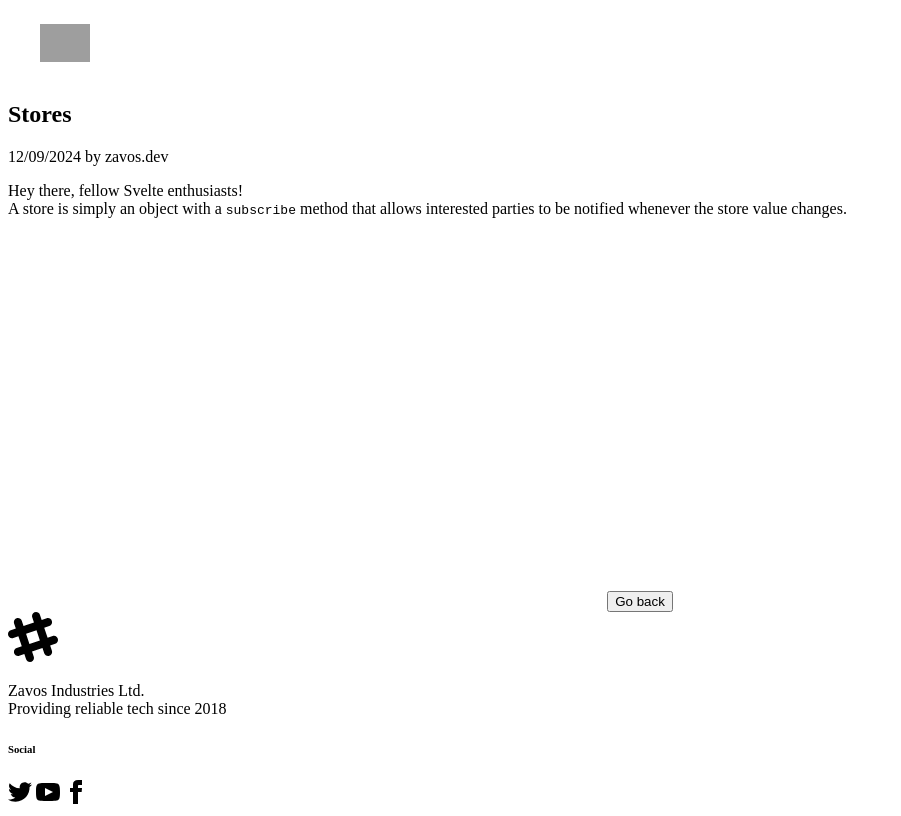
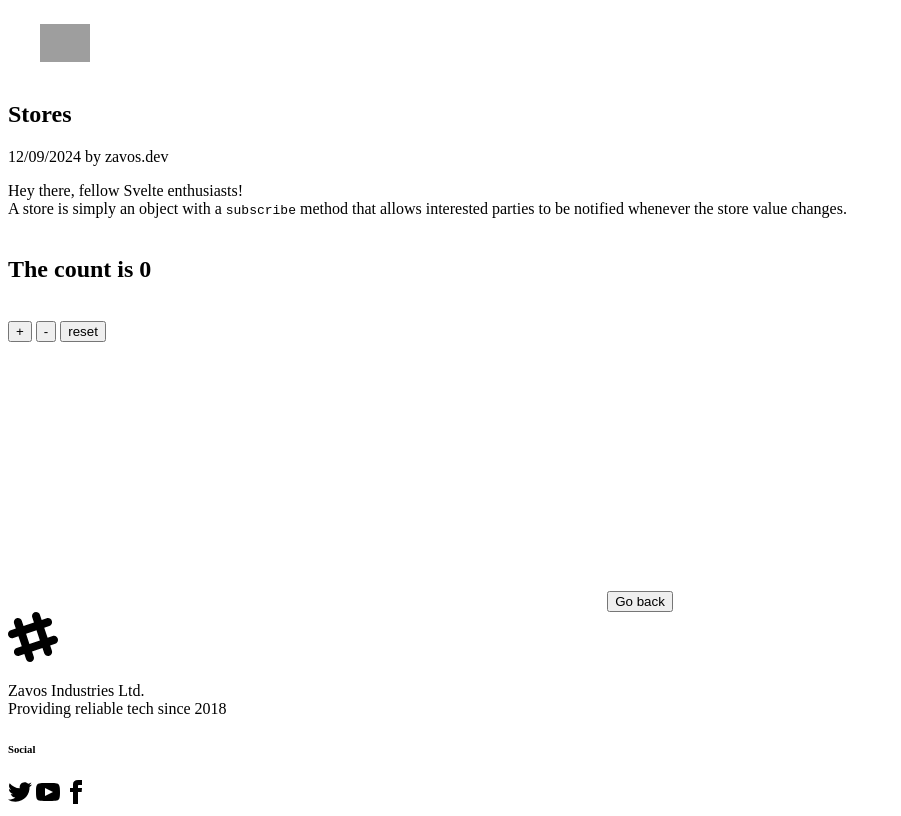
Before and after one commit to kzavos/svelte-training, a SvelteKit app: page /projects/project-7 in a window 1280 px wide. Shown: the whole page, without its empty margins (0-901 px from the left). Built offline with nearby package versions, Linux system fonts and the light colour scheme; grey boxes are pictures that could not be loaded.

Commit message:
Add the completed first exercise in the 7th article

```diff
--- a/src/routes/projects/project-7/+page.svelte
+++ b/src/routes/projects/project-7/+page.svelte
@@ -1,4 +1,14 @@
 <script>
+	import { count } from './stores';
+	import Incrementer from './Incrementer.svelte';
+	import Decrementer from './Decrementer.svelte';
+	import Resetter from './Resetter.svelte';
+
+	let count_value;
+
+	count.subscribe((value) => {
+		count_value = value;
+	});
 </script>
 
 <article class="container mx-auto max-w-3xl break-words px-4 py-8">
@@ -13,6 +23,12 @@
 		A store is simply an object with a <code>subscribe</code> method that allows interested parties to
 		be notified whenever the store value changes.
 	</div>
+	<br />
+	<h1 class="text-3xl">The count is {count_value}</h1>
+	<br />
+	<Incrementer />
+	<Decrementer />
+	<Resetter />
 </article>
 
 <style>
--- /dev/null
+++ b/src/routes/projects/project-7/Decrementer.svelte
@@ -0,0 +1,9 @@
+<script>
+	import { count } from './stores.js';
+
+	function decrement() {
+		count.update((n) => n - 1);
+	}
+</script>
+
+<button class="btn" on:click={decrement}> - </button>
--- /dev/null
+++ b/src/routes/projects/project-7/Incrementer.svelte
@@ -0,0 +1,10 @@
+<script>
+	import { count } from './stores.js';
+
+	function increment() {
+		// TODO increment the count
+		count.update((n) => n + 1);
+	}
+</script>
+
+<button class="btn" on:click={increment}> + </button>
--- /dev/null
+++ b/src/routes/projects/project-7/Resetter.svelte
@@ -0,0 +1,10 @@
+<script>
+	import { count } from './stores.js';
+
+	function reset() {
+		// TODO reset the count
+		count.set(0);
+	}
+</script>
+
+<button class="btn" on:click={reset}> reset </button>
--- /dev/null
+++ b/src/routes/projects/project-7/stores.js
@@ -0,0 +1,3 @@
+import { writable } from "svelte/store";
+
+export const count = writable(0);
```
